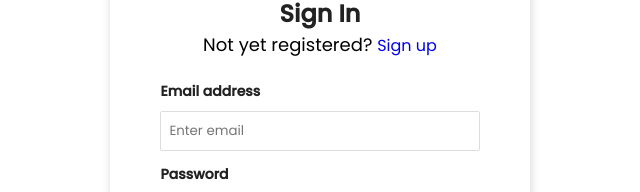
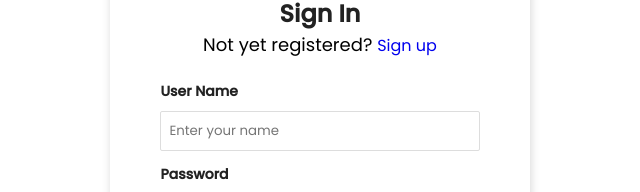
Before and after one commit to Emmykage/Final-capstone-project, a React (Create React App) app: page /auth/login in a window 1280 px wide. Shown: the part 239-431 px from the top of the page, without its empty margins (320-960 px from the left). Built offline with nearby package versions, Linux system fonts and the light colour scheme.

Commit message:
fix form type miss match

```diff
--- a/src/pages/auth/login.jsx
+++ b/src/pages/auth/login.jsx
@@ -5,16 +5,26 @@ import ApiClient from '../../services/ApiClient';
 const LoginScreen = (props) => {
   const [name, setName] = React.useState("");
   const [password, setPassword] = React.useState("");
+  const [error, setError] = React.useState(null);
 
   const handleSubmit = async (e) => {
     e.preventDefault();
+    setError(null);
+    try {
       if (name && password) {
         const response = await  ApiClient.loginUser({name, password});
         if (response && response.status === 200) {
           localStorage.setItem("token", response.data.token);
           localStorage.setItem("user", JSON.stringify(response.data.user));
           props.history.push("/");
+        } else {
+          setError({message: "Invalid credentials"});
         }
+      } else{
+        setError({message: "Please enter both your name and password"});
+      }
+    } catch (error) {
+      setError({message: "Invalid credentials"});
     }
   };
   return (
@@ -28,12 +38,15 @@ const LoginScreen = (props) => {
              <Link to="/auth/register"> Sign up</Link>
             </span>
           </div>
+          {
+            error && <div className="alert alert-danger">{error.message}</div>
+          }
           <div className="form-group ">
-            <label>Email address</label>
+            <label>User Name</label>
             <input
-              type="email"
+              type="text"
               className="form-control "
-              placeholder="Enter email"
+              placeholder="Enter your name"
               onChange={(e) => setName(e.target.value)}
             />
           </div>
```
Lines whose indentation alone changed are shown as unchanged.
